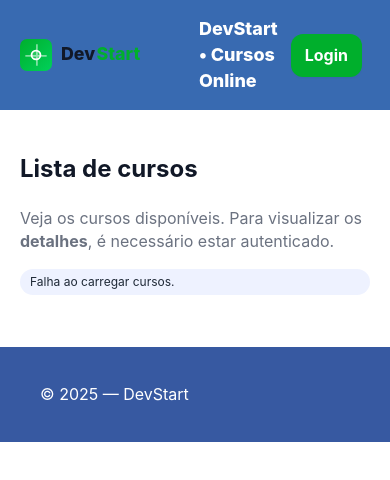
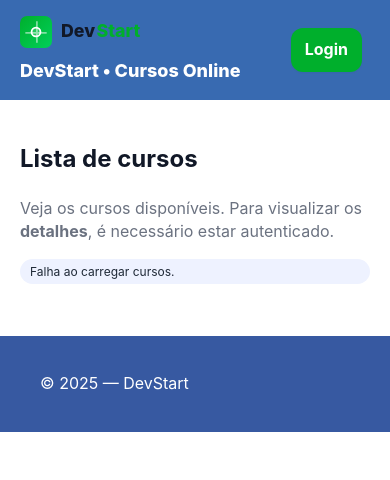
Before and after one commit to pattyhira/Atividade-1_PPI, a website: page publico/index.html in a window 390 px wide. Drawn offline with Linux system fonts and the light colour scheme; no server answers.

Commit message:
Add files via upload

```diff
--- a/publico/css/estilos.css
+++ b/publico/css/estilos.css
@@ -225,6 +225,11 @@ a {
 @media (max-width: 640px) {
   .grid { grid-template-columns: 1fr; }
   .hero { grid-template-columns: 1fr; }
+  .brand {
+    display: flex;
+    flex-direction: column;
+    align-items: flex-start;
+  }
 }
 
 
```
